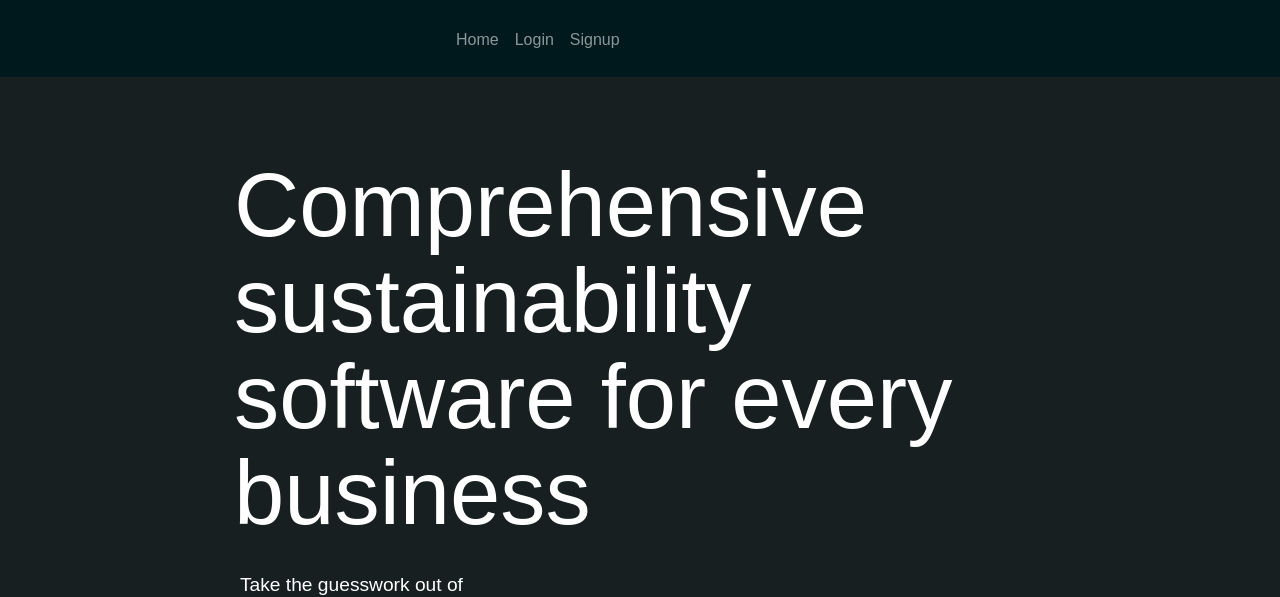
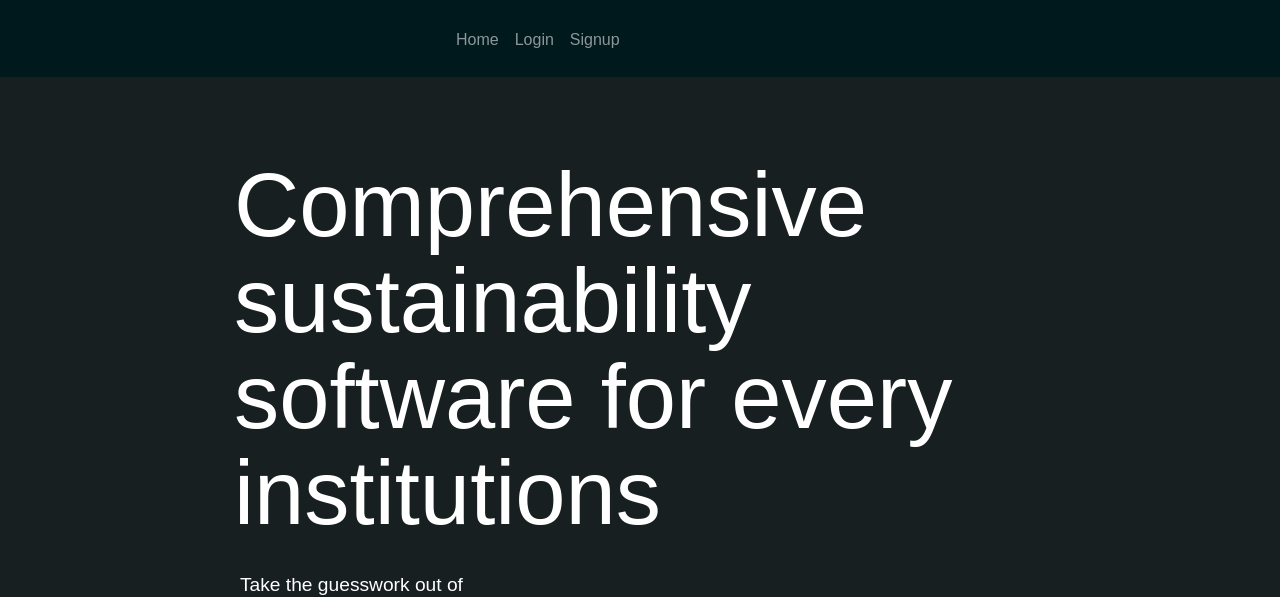
Before and after one commit to siddhant-0707/greenovate, a React (Create React App) app: page / in a window 1280 px wide. Shown: the top 597 px of the page. Built offline with nearby package versions, Linux system fonts and the light colour scheme.

Commit message:
business->institutions

```diff
--- a/src/components/section1/Section1.js
+++ b/src/components/section1/Section1.js
@@ -12,7 +12,7 @@ const Section1 = () => {
     >
       <Row className={css.section1}>
         <Row className="section1-text pb-5">
-          <h1>Comprehensive sustainability software for every business</h1>
+          <h1>Comprehensive sustainability software for every institutions</h1>
           <p style={{ width: "40%" }}>
             Take the guesswork out of calculating your carbon footprint.
           </p>
--- a/src/dashboard/components/Navbar.js
+++ b/src/dashboard/components/Navbar.js
@@ -4,10 +4,6 @@ import { Outlet, Link } from "react-router-dom";
 import "../../components/navbar/navbar.css";
 
 const Navbar = () => {
-  // useEffect(() => {
-
-  // }, []);
-
   const handleLogout = () => {
     localStorage.removeItem("token");
     window.location.href = "/";
```
